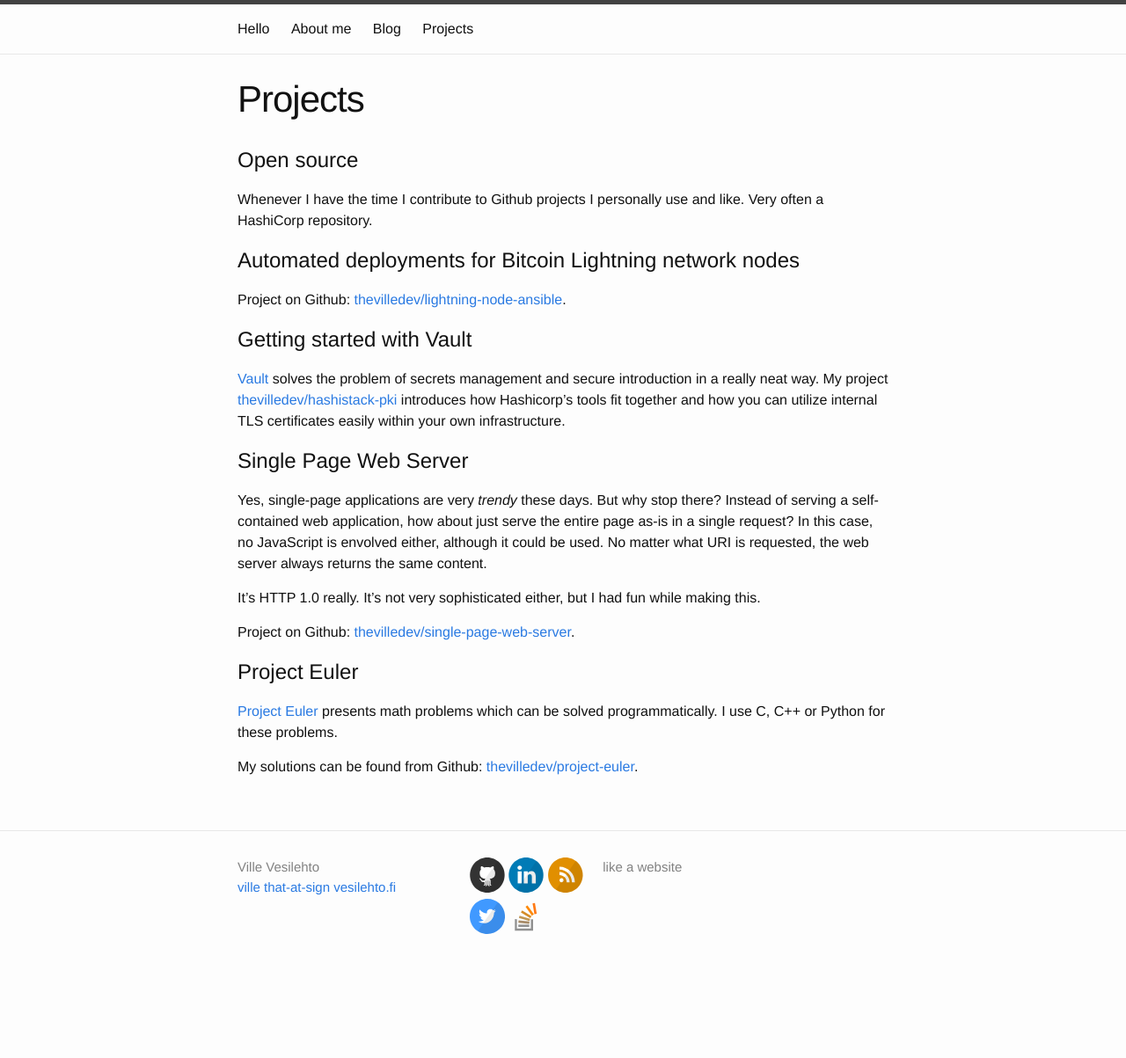
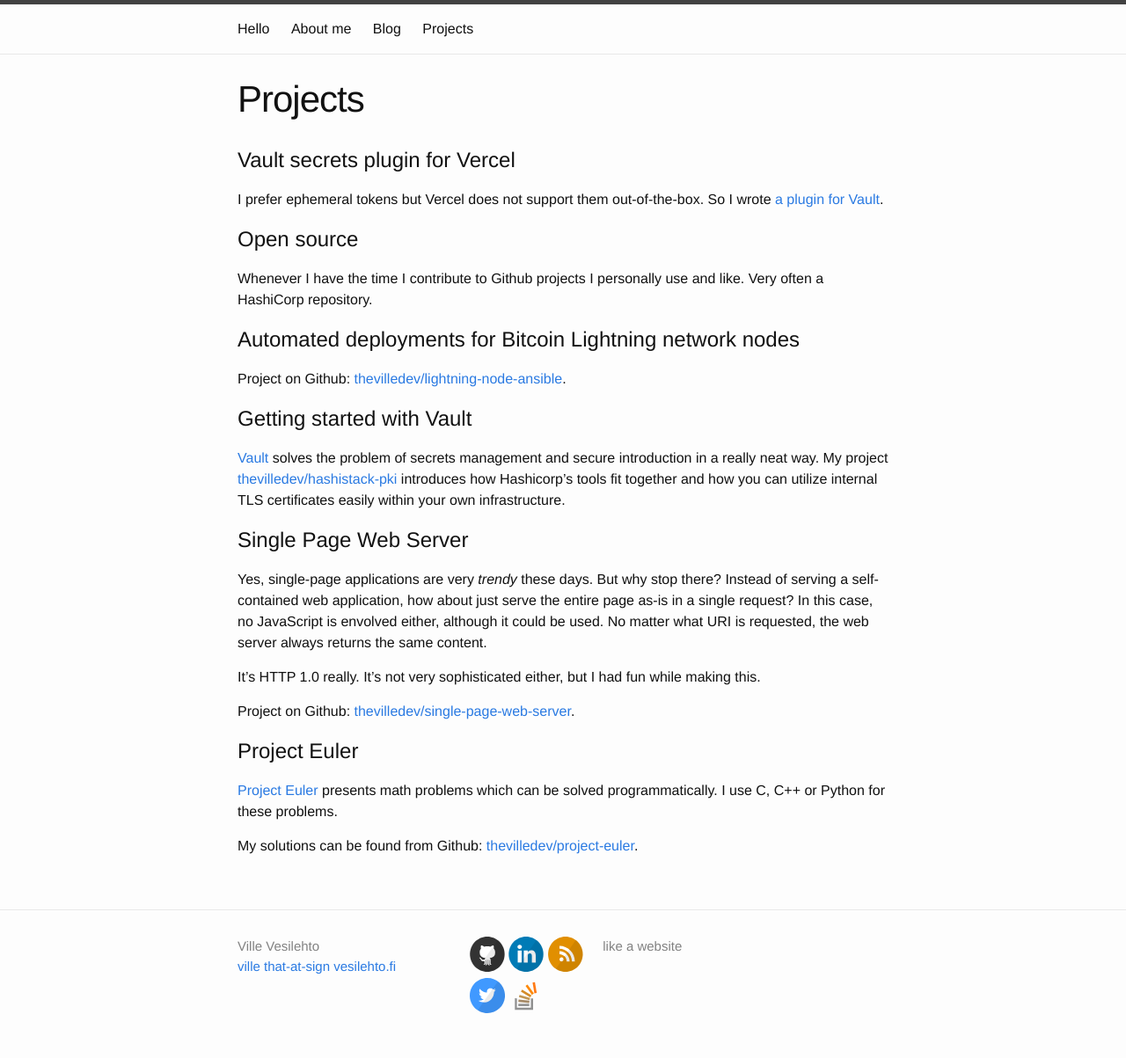
Before and after one commit to thevilledev/thevilledev.github.io, a Jekyll site: the page built from projects.md, in a window 1280 px wide. Shown: the whole page at 88% size. Built offline with Jekyll 4.4.1, drawn with Linux system fonts in a browser that asks for light colours; before the commit the page ends 1113 px from its top, so only the background shows below that.

Commit message:
Update projects.md

```diff
--- a/projects.md
+++ b/projects.md
@@ -3,6 +3,10 @@
 title: Projects
 permalink: /projects/
 ---
+
+# Vault secrets plugin for Vercel
+
+I prefer ephemeral tokens but Vercel does not support them out-of-the-box. So I wrote [a plugin for Vault](https://github.com/thevilledev/vault-plugin-secrets-vercel).
 
 # Open source
 
```
